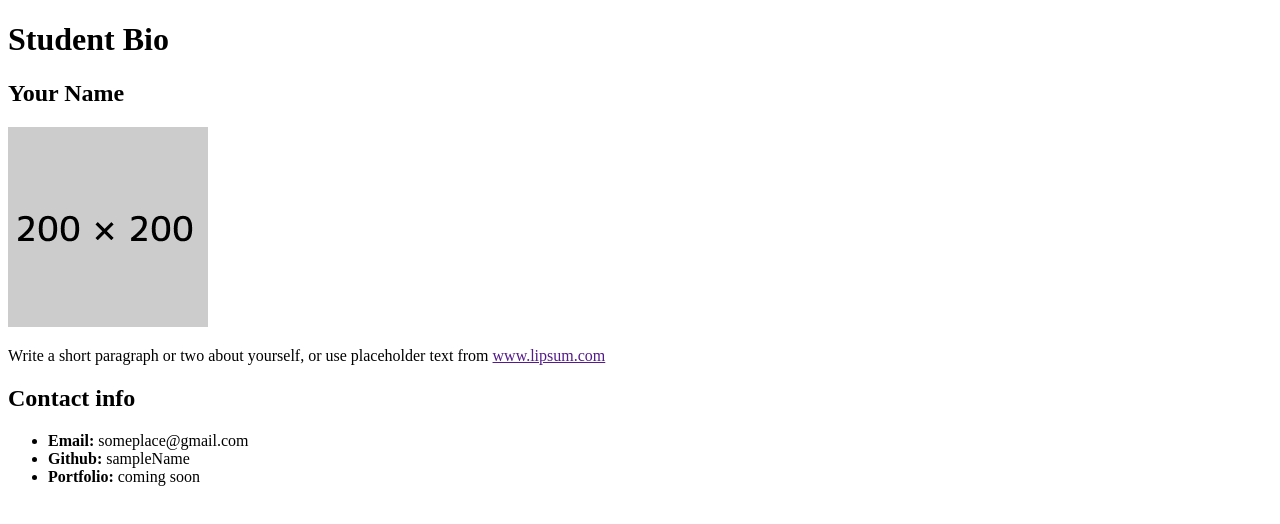
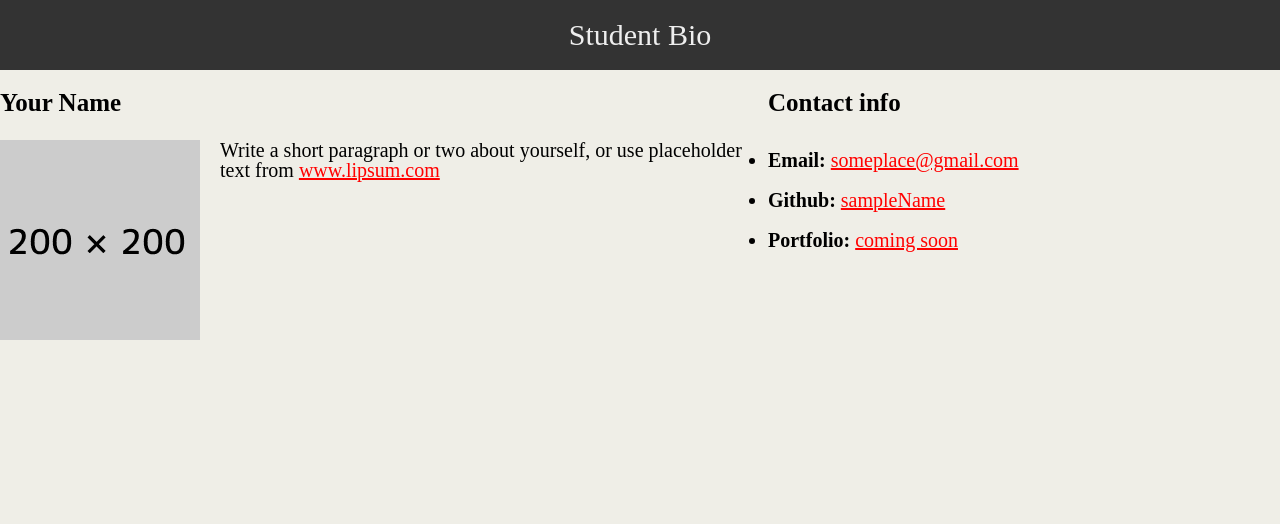
Before and after one commit to cebrayilB/topic-2, a plain HTML site: page index.html in a window 1280 px wide. Drawn offline with Linux system fonts and the light colour scheme.

Commit message:
first css

```diff
--- a/index.html
+++ b/index.html
@@ -4,18 +4,25 @@
     <meta charset="UTF-8">
     <meta http-equiv="X-UA-Compatible" content="IE=edge">
     <meta name="viewport" content="width=device-width, initial-scale=1.0">
+    <link rel="stylesheet" href="./style.css">
     <title>Document</title>
 </head>
 <body>
-    <h1>Student Bio</h1>
+    <header>
+        <h1>Student Bio</h1>
+    </header>
+    <section class="left">
     <h2>Your Name</h2>
     <img src="./demo.png" alt="200x200">
     <p>Write a short paragraph or two about yourself, or use placeholder text from <a href="">www.lipsum.com</a></p>
+     </section>
+     <section class="right">
      <h2>Contact info</h2>
      <ul>
-         <li><strong>Email:</strong> someplace@gmail.com</li>
-         <li><strong>Github:</strong> sampleName</li>
-         <li><strong>Portfolio:</strong> coming soon</li>
+         <li><strong>Email:</strong> <a href="#"> someplace@gmail.com</a></li>
+         <li><strong>Github:</strong> <a href="#"> sampleName</a></li>
+         <li><strong>Portfolio:</strong> <a href="#"> coming soon</a></li>
      </ul>
+    </section>
 </body>
 </html>
--- /dev/null
+++ b/style.css
@@ -0,0 +1,107 @@
+html, body, div, span, applet, object, iframe,
+h1, h2, h3, h4, h5, h6, p, blockquote, pre,
+a, abbr, acronym, address, big, cite, code,
+del, dfn, em, img, ins, kbd, q, s, samp,
+small, strike, strong, sub, sup, tt, var,
+b, u, i, center,
+dl, dt, dd, ol, ul, li,
+fieldset, form, label, legend,
+table, caption, tbody, tfoot, thead, tr, th, td,
+article, aside, canvas, details, embed,
+figure, figcaption, footer, header, hgroup,
+menu, nav, output, ruby, section, summary,
+time, mark, audio, video {
+	margin: 0;
+	padding: 0;
+	border: 0;
+	font-size: 100%;
+	font: inherit;
+	vertical-align: baseline;
+}
+/* HTML5 display-role reset for older browsers */
+article, aside, details, figcaption, figure,
+footer, header, hgroup, menu, nav, section {
+	display: block;
+}
+body {
+	line-height: 1;
+}
+ol, ul {
+	list-style: none;
+}
+blockquote, q {
+	quotes: none;
+}
+blockquote:before, blockquote:after,
+q:before, q:after {
+	content: '';
+	content: none;
+}
+table {
+	border-collapse: collapse;
+	border-spacing: 0;
+}
+
+
+*{
+    box-sizing: border-box;
+    line-height: 1.5;
+}
+
+body{
+    background: #efeee7;
+}
+
+a{
+    color: red;
+}
+
+header {
+    background: #333;
+  }
+
+h1 {
+  padding: 20px 0;
+  margin-bottom: 20px;
+  font-size: 30px;
+  color: #eee;
+  text-align: center;
+}
+
+h2{
+    font-size: 25px;
+    font-weight: 700;
+    margin-bottom: 25px;
+}
+
+p{
+   font-size: 20px;
+}
+
+.left,
+.right,
+.left img{
+    float: left;
+}
+
+.left{
+    width: 60%;
+}
+
+.right{
+    width: 40%;
+}
+
+ul li{
+    font-size: 20px;
+    list-style: disc ;
+    line-height: 2;
+}
+
+ul li strong{
+    font-weight: bold;
+}
+
+img{
+    margin-right: 20px;
+}
```
